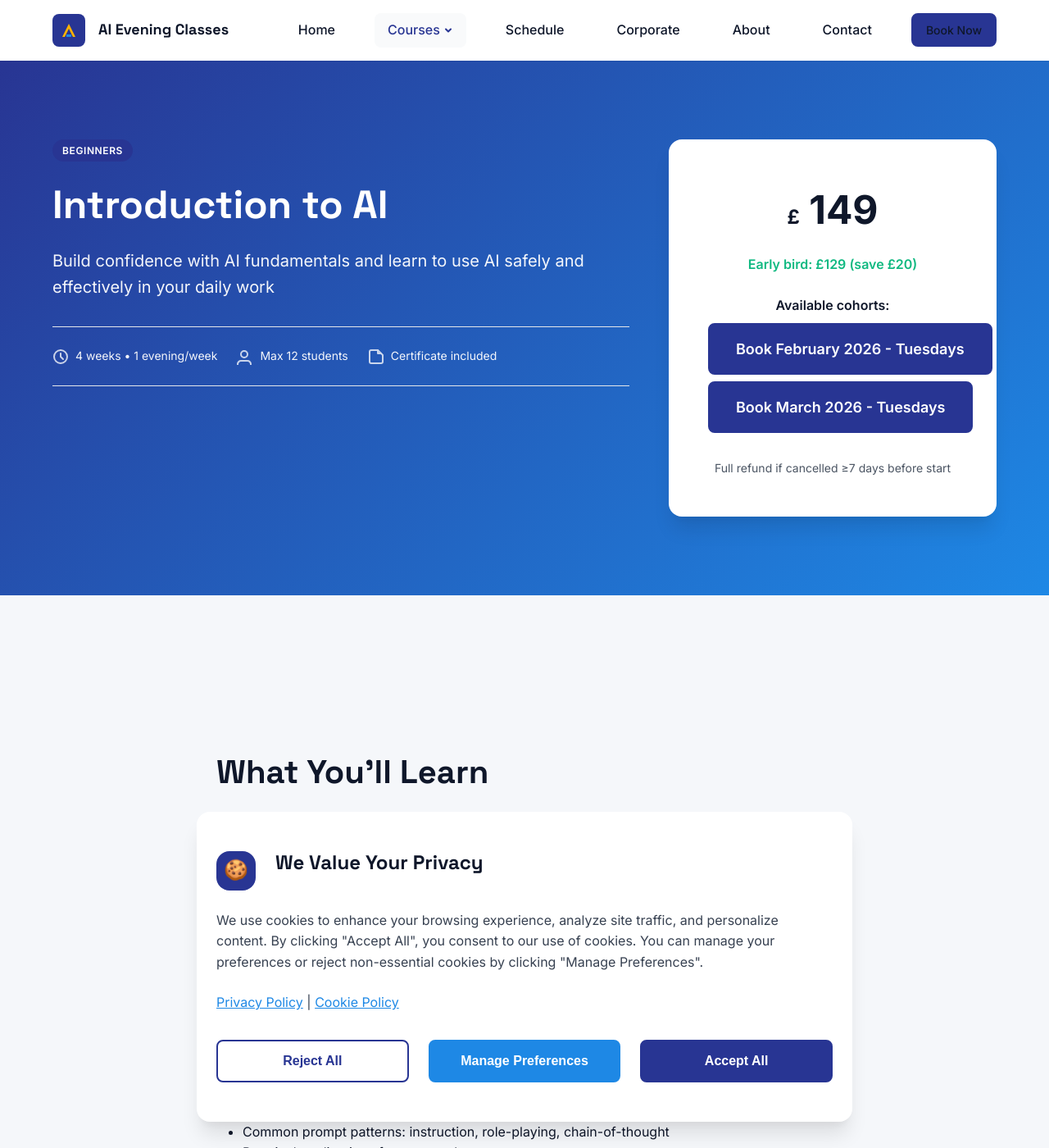
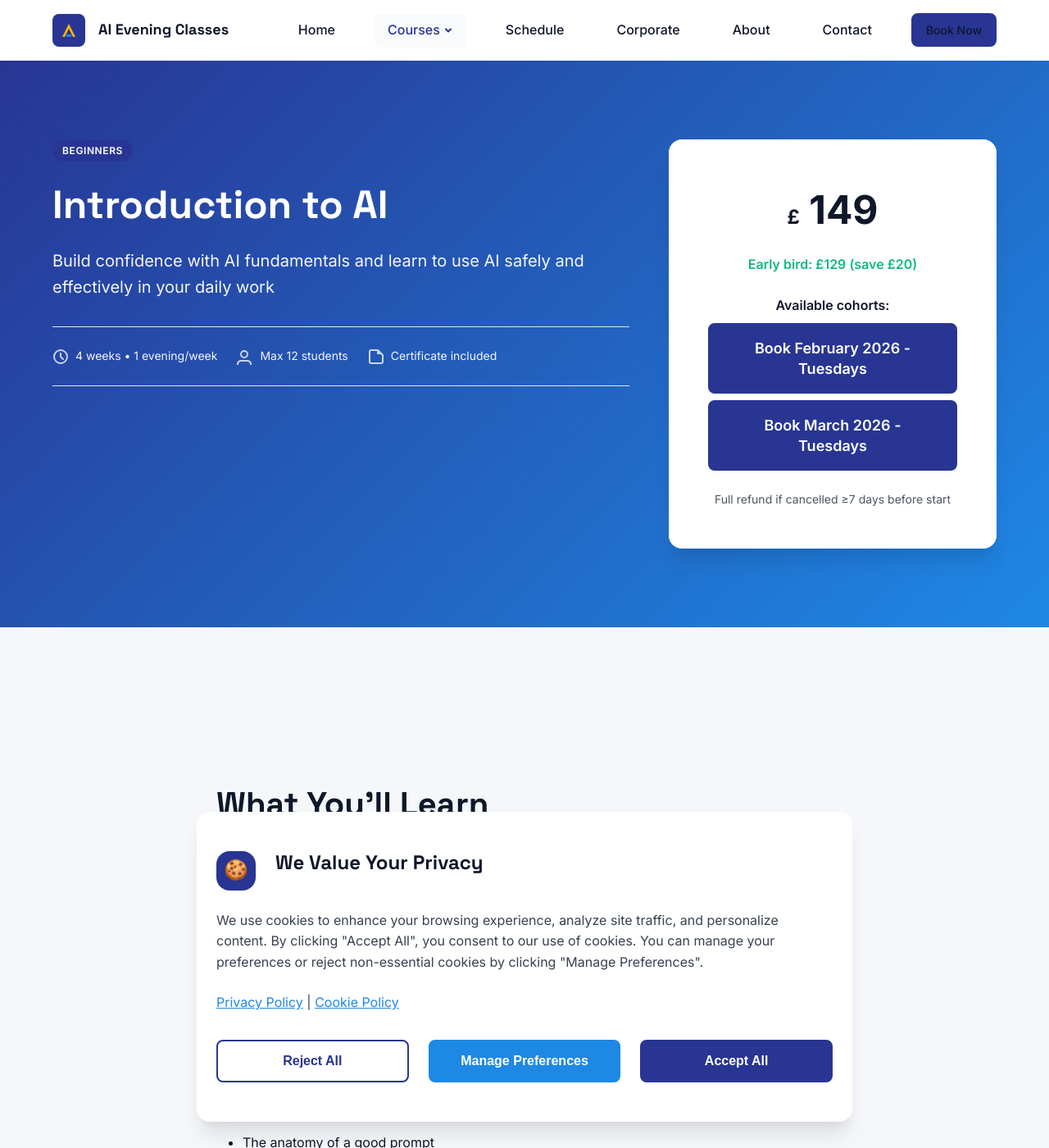
Before and after one commit to LatinRickshaw/oxfordaiteaching, a Jekyll site: the page built from courses/beginners.html, in a window 1280 px wide and 1400 px high. Shown: the whole window at 82% size. Built offline with Jekyll 4.4.1, drawn with Linux system fonts in a browser that asks for light colours.

Commit message:
Fixed typo on cohorts and button alignment

```diff
--- a/_data/cohorts.yml
+++ b/_data/cohorts.yml
@@ -44,7 +44,7 @@
   cohort_number: 3
   month: March 2026
   year: 2026
-  dates: "Tuesdays, 10, 17, 24, 31 February"
+  dates: "Tuesdays, 10, 17, 24, 31 March"
   start_date: 2026-03-10
   day_of_week: Tuesday
   time: "18:30-19:30"
--- a/_layouts/course.html
+++ b/_layouts/course.html
@@ -51,11 +51,13 @@ layout: default
                             <a href="{{ course_cohorts[0].booking_link }}" class="btn btn-primary btn-large">Book Your Spot<br><span style="font-size: 0.9em; margin-top: 0.25rem; display: inline-block;">{{ course_cohorts[0].month }}</span></a>
                         {% else %}
                             <p style="margin: 1rem 0 0.5rem; font-weight: 600;">Available cohorts:</p>
-                            {% for cohort in course_cohorts limit: 3 %}
-                            <a href="{{ cohort.booking_link }}" class="btn btn-primary btn-large" style="margin-bottom: 0.5rem;">
-                                Book {{ cohort.month }} - {{ cohort.day_of_week }}s
-                            </a>
-                            {% endfor %}
+                            <div class="booking-buttons">
+                                {% for cohort in course_cohorts limit: 3 %}
+                                <a href="{{ cohort.booking_link }}" class="btn btn-primary btn-large">
+                                    Book {{ cohort.month }} - {{ cohort.day_of_week }}s
+                                </a>
+                                {% endfor %}
+                            </div>
                             {% if course_cohorts.size > 3 %}
                             <a href="{{ site.baseurl }}/schedule#{{ page.course_id }}" class="btn btn-outline" style="margin-top: 0.5rem;">
                                 View All {{ course_cohorts.size }} Cohorts
--- a/assets/css/main.css
+++ b/assets/css/main.css
@@ -1073,6 +1073,21 @@ main {
     margin-bottom: 0;
 }
 
+.pricing-card .booking-buttons {
+    display: flex;
+    flex-direction: column;
+    gap: 0.5rem;
+    width: 100%;
+    margin-top: 0.5rem;
+}
+
+.pricing-card .booking-buttons .btn {
+    width: 100%;
+    display: block;
+    white-space: normal;
+    line-height: 1.4;
+}
+
 .course-content {
     padding: var(--spacing-3xl) 0;
     max-width: 800px;
```
Also changed, not shown: Screenshot 2026-01-19 at 12.03.12.png (added).
